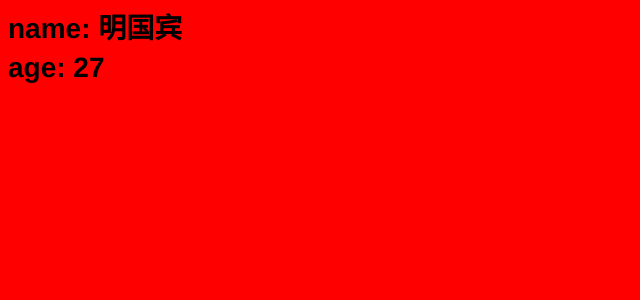
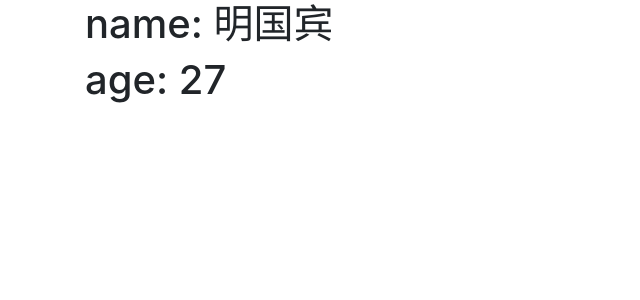
Before and after one commit to damingerdai/react-typescript-demo, a React app: page / in a window 1280 px wide. Shown: the top 300 px of the page, without its empty margins (0-640 px from the left). Built offline with nearby package versions, Linux system fonts and the light colour scheme.

Commit message:
feat: add bootstrap style

```diff
--- a/index.html
+++ b/index.html
@@ -7,8 +7,6 @@
 </head>
 <body>
     <div class="container">
-
     </div>
-    <script src="/bundle.js"></script>
 </body>
 </html>
--- a/package.json
+++ b/package.json
@@ -11,6 +11,7 @@
   "author": "",
   "license": "ISC",
   "dependencies": {
+    "bootstrap": "^4.5.2",
     "react": "^16.13.1",
     "react-dom": "^16.13.1"
   },
--- a/src/style.scss
+++ b/src/style.scss
@@ -1,8 +1 @@
-$background-grey: red;
-
-body {
-  font-family: "Helvetica Neue", Helvetica, Arial, sans-serif;
-  font-size: 14px;
-  line-height: 1.3rem;
-  background-color: $background-grey;
-}
+@import 'bootstrap/dist/css/bootstrap.min.css';
--- a/webpack.config.js
+++ b/webpack.config.js
@@ -6,8 +6,9 @@ module.exports = {
   entry: "./src/index.tsx",
   output: {
     path: path.resolve(__dirname, "build"),
-    filename: "bundle.js",
+    filename: "[name]-[hash].js",
   },
+  mode: 'development',
   devtool: "source-map",
   module: {
     rules: [
```
Also changed, not shown: 1 other file (tests, documents, lock files or other folders).
